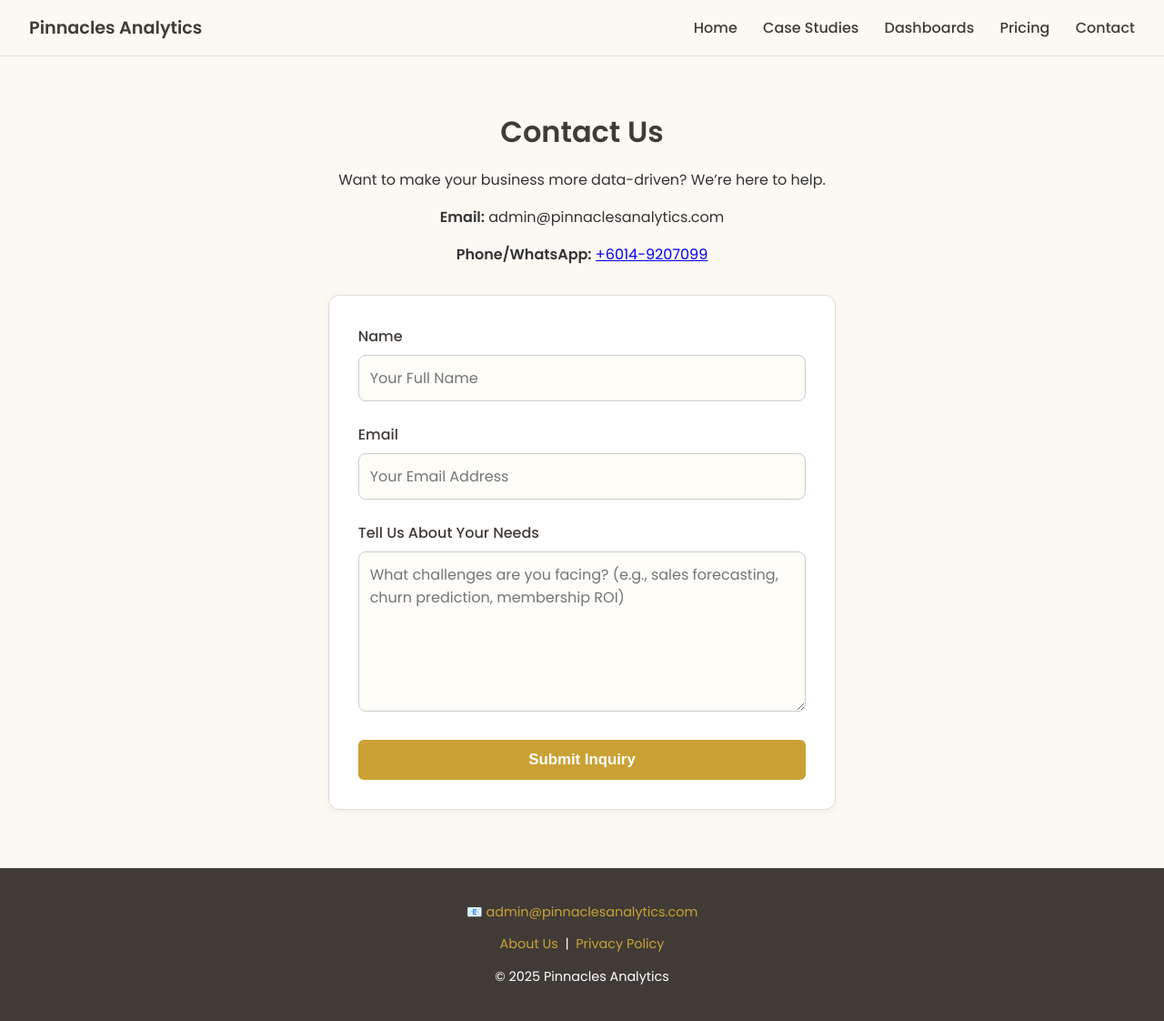
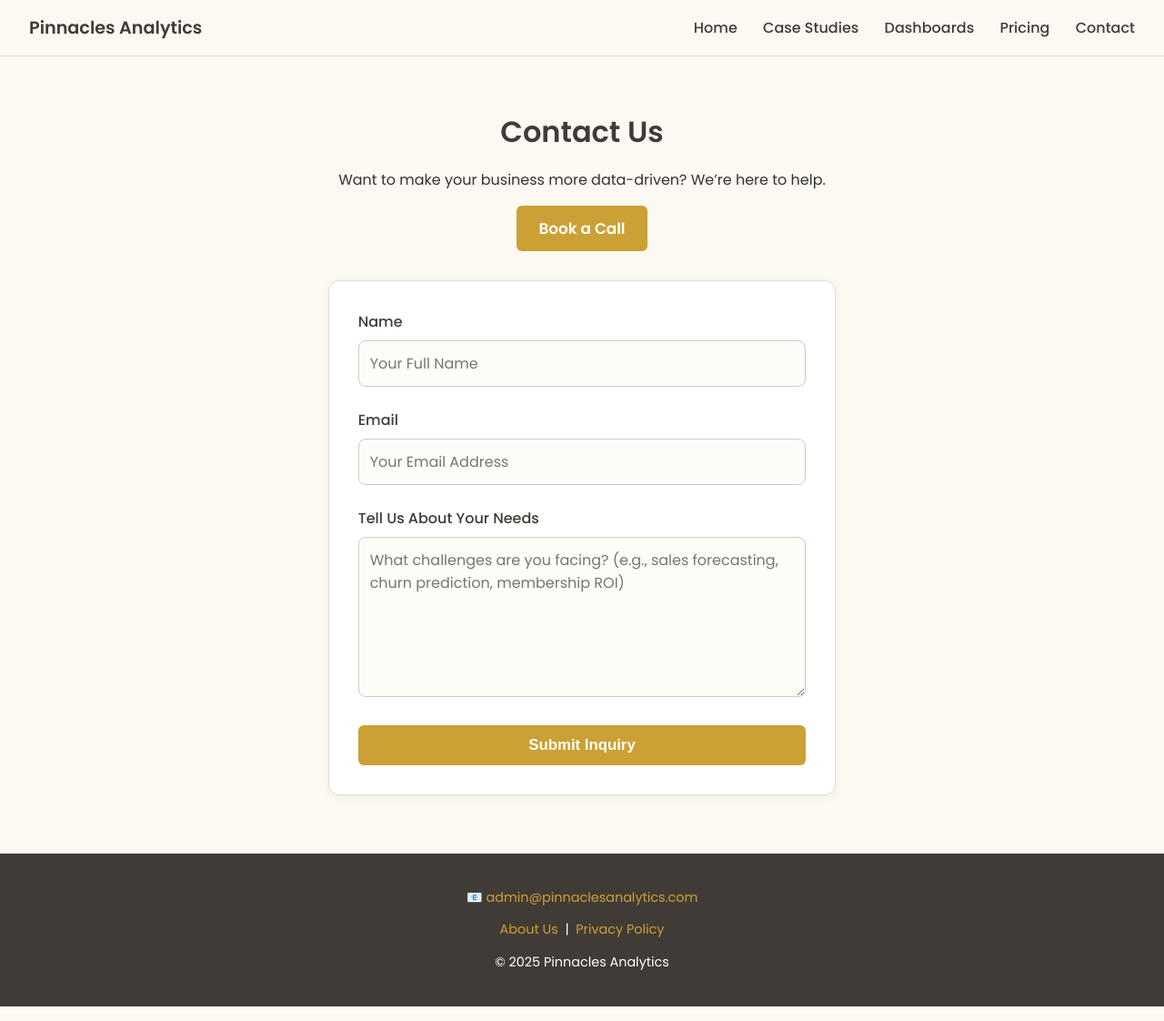
Before and after one commit to lyven81/pinnacles-learning-website, a Jekyll site: the page contact.html, which Jekyll copies as it is, in a window 1280 px wide. Shown: the whole page at 91% size. Built offline with Jekyll 4.4.1, drawn with Linux system fonts in a browser that asks for light colours.

Commit message:
Update contact.html

```diff
--- a/contact.html
+++ b/contact.html
@@ -244,10 +244,9 @@
         Want to make your business more data-driven? We’re here to help.
       </p>
 
-      <p><strong>Email:</strong> admin@pinnaclesanalytics.com</p>
-      <p><strong>Phone/WhatsApp:</strong> <a href="https://wa.me/60149207099">+6014-9207099</a></p>
+      <a href="https://wa.me/60149207099" class="cta-button">Book a Call</a>
 
-      <form action="https://formsubmit.co/director@pinnacleslearning.com" method="post" class="contact-form">
+      <form action="https://formsubmit.co/admin@pinnaclesanalytics.com" method="post" class="contact-form">
         <label for="name">Name</label>
         <input type="text" id="name" name="name" placeholder="Your Full Name" required>
 
```
